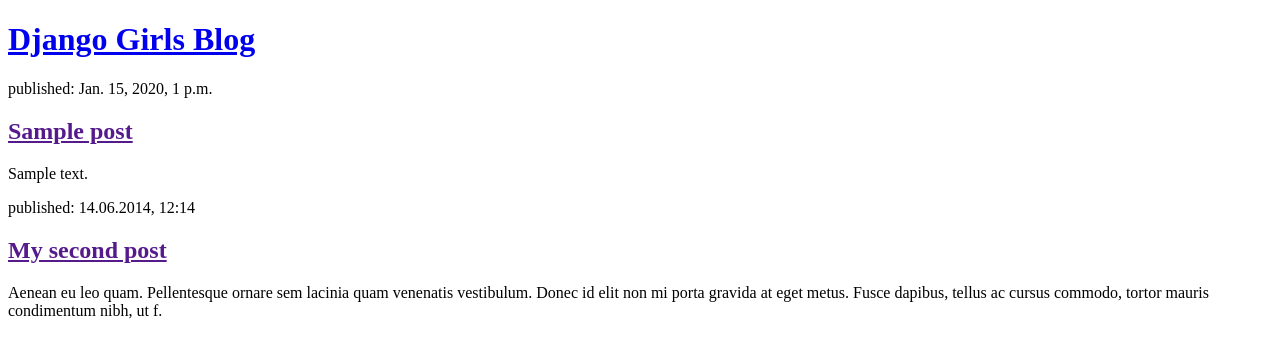
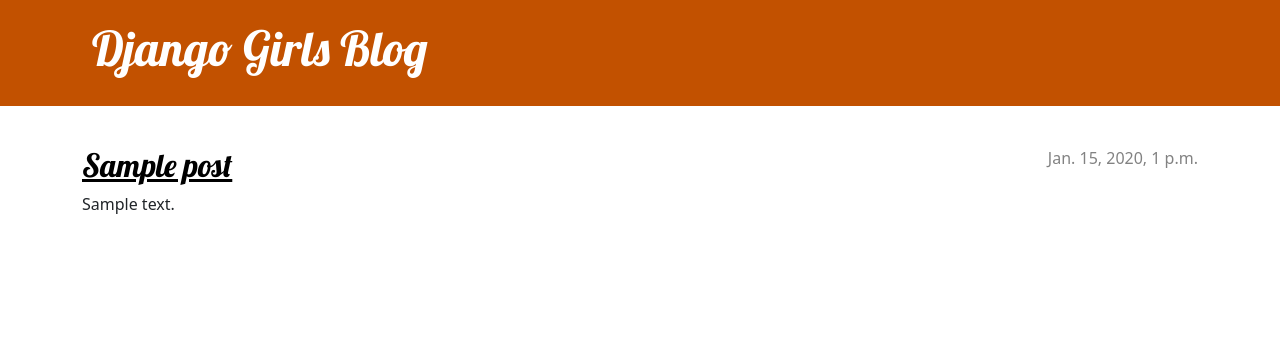
Before and after one commit to JohnMwanyika/Django-blogApp, a Django app: page / in a window 1280 px wide. Shown: the top 358 px of the page. Run offline with Django 3.2, Linux system fonts and the light colour scheme; tables that the repository leaves empty hold one stand-in row (values such as "Sample post").

Commit message:
html blog revamp

```diff
--- /dev/null
+++ b/blog/static/css/blog.css
@@ -0,0 +1,70 @@
+.page-header {
+    background-color: #C25100;
+    margin-top: 0;
+    margin-bottom: 40px;
+    padding: 20px 20px 20px 40px;
+}
+
+.page-header h1,
+.page-header h1 a,
+.page-header h1 a:visited,
+.page-header h1 a:active {
+    color: #ffffff;
+    font-size: 36pt;
+    text-decoration: none;
+}
+
+h1,
+h2,
+h3,
+h4 {
+    font-family: 'Lobster', cursive;
+}
+
+.date {
+    color: #828282;
+}
+
+.save {
+    float: right;
+}
+
+.post-form textarea,
+.post-form input {
+    width: 100%;
+}
+
+.top-menu,
+.top-menu:hover,
+.top-menu:visited {
+    color: #ffffff;
+    float: right;
+    font-size: 26pt;
+    margin-right: 20px;
+}
+
+.post {
+    margin-bottom: 70px;
+}
+
+.post h2 a,
+.post h2 a:visited {
+    color: #000000;
+}
+
+.post > .date,
+.post > .actions {
+    float: right;
+}
+
+.btn-secondary,
+.btn-secondary:visited {
+    color: #C25100;
+    background: none;
+    border-color: #C25100;
+}
+
+.btn-secondary:hover {
+    color: #FFFFFF;
+    background-color: #C25100;
+}
--- a/blog/templates/blog/post_list.html
+++ b/blog/templates/blog/post_list.html
@@ -1,31 +1,43 @@
+{% load static %}
 <!DOCTYPE html>
 <html lang="en">
-
   <head>
-    <meta charset="UTF-8">
-    <meta http-equiv="X-UA-Compatible" content="IE=edge">
-    <meta name="viewport" content="width=device-width, initial-scale=1.0">
+    <meta charset="UTF-8" />
+    <meta http-equiv="X-UA-Compatible" content="IE=edge" />
+    <meta name="viewport" content="width=device-width, initial-scale=1.0" />
     <title>Django Girls blog</title>
+    <link
+      rel="stylesheet"
+      href="https://cdn.jsdelivr.net/npm/bootstrap@5.1.3/dist/css/bootstrap.min.css"
+      integrity="sha384-1BmE4kWBq78iYhFldvKuhfTAU6auU8tT94WrHftjDbrCEXSU1oBoqyl2QvZ6jIW3"
+      crossorigin="anonymous"
+    />
+    <link rel="stylesheet" href="{% static '/css/blog.css' %}" />
+    <link
+      href="//fonts.googleapis.com/css?family=Lobster&subset=latin,latin-ext"
+      rel="stylesheet"
+      type="text/css"
+    />
   </head>
 
   <body>
-    <header>
+    <header class="page-header">
+      <div class="container">
         <h1><a href="/">Django Girls Blog</a></h1>
+      </div>
     </header>
-
+    <main class="container">
+      <div class="row">
+        <div class="col">
           {% for post in posts %}
-    <article>
-        <time>published: {{ post.published_date }}</time>
+          <article class="post">
+            <time class="date"> {{ post.published_date }} </time>
             <h2><a href="">{{ post.title }}</a></h2>
             <p>{{ post.text|linebreaksbr }}</p>
           </article>
           {% endfor %}
-    <article>
-        <time>published: 14.06.2014, 12:14</time>
-        <h2><a href="">My second post</a></h2>
-        <p>Aenean eu leo quam. Pellentesque ornare sem lacinia quam venenatis vestibulum. Donec id elit non mi porta
-            gravida at eget metus. Fusce dapibus, tellus ac cursus commodo, tortor mauris condimentum nibh, ut f.</p>
-    </article>
+        </div>
+      </div>
+    </main>
   </body>
-
 </html>
```
Lines whose indentation alone changed are shown as unchanged.
